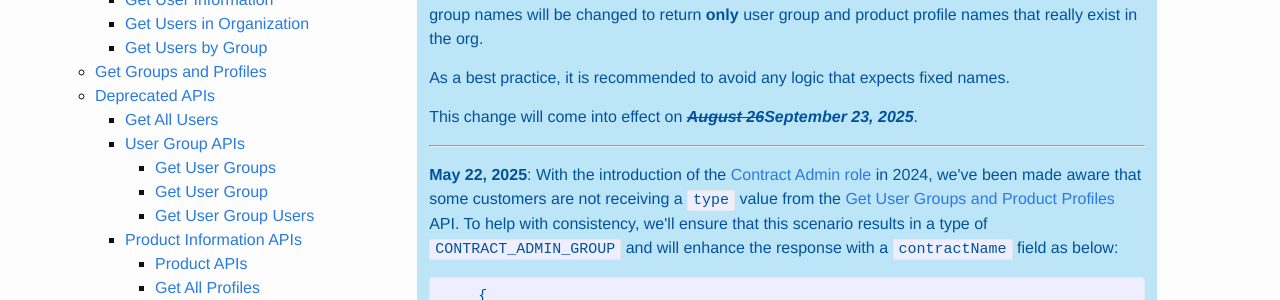
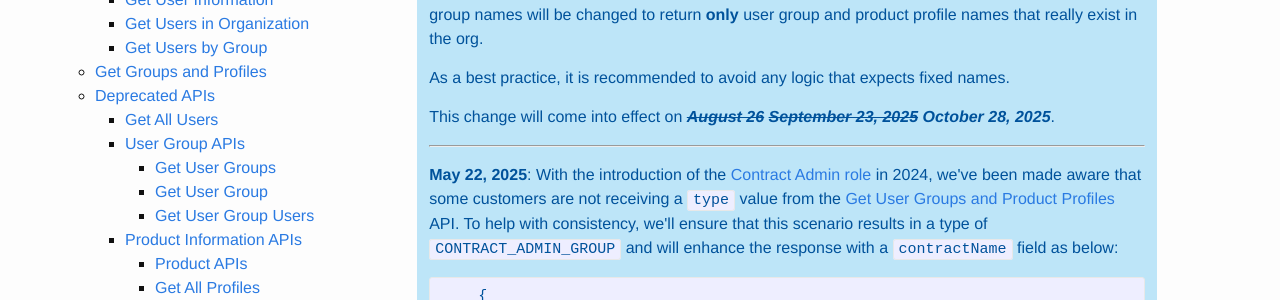
Before and after one commit to adobe-apiplatform/umapi-documentation, a Jekyll site: the page built from docs/en/index.md, in a window 1280 px wide and 900 px high. Shown: the part 373-673 px from the top of the window. Built offline with Jekyll 4.4.1, drawn with Linux system fonts in a browser that asks for light colours.

Commit message:
Move filtering date to October

```diff
--- a/docs/en/index.md
+++ b/docs/en/index.md
@@ -13,7 +13,7 @@ Welcome to the documentation center for User Management APIs from Adobe.
 <div class="isa_info">
 <p><strong>July 23, 2025</strong>: We've been made aware that some customers are receiving group names with a mysterious suffix, such as <code>provisioning</code>. Since these groups or profiles with these names don't exist in Admin Console (they were a historic construct from a previous iteration of the Adobe platform), we will ensure that we fully filter out these mystery group names. APIs that return lists of group names will be changed to return <strong>only</strong> user group and product profile names that really exist in the org.</p>
 <p>As a best practice, it is recommended to avoid any logic that expects fixed names.</p>
-<p>This change will come into effect on <em><strong><s>August 26</s>September 23, 2025</strong></em>.</p>
+<p>This change will come into effect on <em><strong><s>August 26</s> <s>September 23, 2025</s> October 28, 2025</strong></em>.</p>
 <hr class="api-ref-rule">
 <p><strong>May 22, 2025</strong>: With the introduction of the <a href="https://helpx.adobe.com/uk/enterprise/using/admin-roles.html#enterprise">Contract Admin role</a> in 2024, we've been made aware that some customers are not receiving a <code>type</code> value from the <a href="https://adobe-apiplatform.github.io/umapi-documentation/en/api/group.html">Get User Groups and Product Profiles</a> API. To help with consistency, we'll ensure that this scenario results in a type of <code>CONTRACT_ADMIN_GROUP</code> and will enhance the response with a <code>contractName</code> field as below:</p>
 <pre>
```
